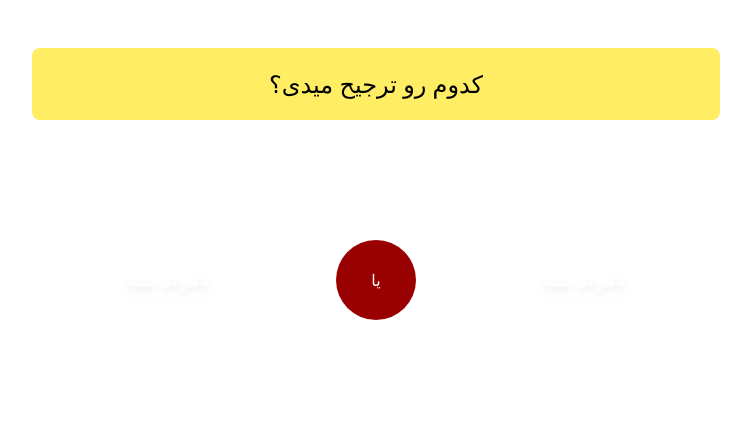
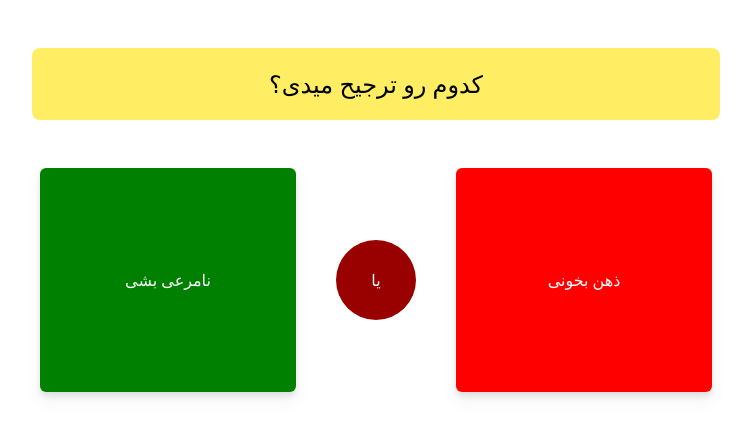
Before and after one commit to PoriyaAbdollahi/wouldyourather, a React (Create React App) app: page / in a window 1280 px wide. Shown: the top 436 px of the page, without its empty margins (264-1015 px from the left). Built offline with nearby package versions, Linux system fonts and the light colour scheme; data requests are answered from the project's data file.

Commit message:
adding Card and Circle and Header and util and a API-mock created

```diff
--- /dev/null
+++ b/json-mock-api/src/db.json
@@ -0,0 +1,29 @@
+{
+    "questions":[
+        {
+            "option1":"نامرعی بشی",
+            "option2":"ذهن بخونی",
+            "vote1":22,
+            "vote2":88
+        },
+        {
+            "option1": "پرواز کنی",
+            "option2": "1 روز بتونی هر کاری خواستی بکنی",
+            "vote1": 2,
+            "vote2": 67
+        }
+        ,
+        {
+            "option1": "هرکسیو خواستی بخندونی",
+            "option2": "هر لحظه در حال خنده باشی",
+            "vote1": 44,
+            "vote2": 22
+        },
+        {
+            "option1": "قدرت آتیش زدن ",
+            "option2": "قدرت یخ زدن ",
+            "vote1": 33,
+            "vote2": 124
+        }
+    ]
+}
--- a/package.json
+++ b/package.json
@@ -9,6 +9,7 @@
     "react": "^18.2.0",
     "react-dom": "^18.2.0",
     "react-scripts": "5.0.1",
+    "react-spring": "^9.4.5",
     "web-vitals": "^2.1.4"
   },
   "scripts": {
--- a/src/App.js
+++ b/src/App.js
@@ -1,21 +1,60 @@
+import { useEffect, useState } from "react";
 import Card from "./components/Card";
+import Circle from "./components/Circle";
+import Header from "./components/Header";
 
+import { numberToPrecentage }  from './miscellaneous/util'
+// import { useSpring, animated } from 'react-spring'
 function App() {
+
+  const [counter , setConuter] = useState(0)
+  const [questions , setQuestions] = useState([])
+
+  useEffect(() => {
+    fetchQuestions()
+
+  }, []);
+
+  const fetchQuestions = async() => {
+    const response = await fetch("http://localhost:3000/questions")
+    const data = await response.json()
+    console.log(data)
+    setQuestions(data)
+
+  }
+
+  // const fetchQuestions =  () => {
+  // axios()
+  // }
+
+  const [displayPercentage, setdisplayPercentage] = useState(false)
+
   return (
     <div className="w-screen h-screen  flex justify-center    " >
       <div className="max-w-lg w-full md:max-w-3xl">
+        <Header />
+        {
+          questions.length>0 ?
+            <div className="px-7  display flex w-full md:flex-row flex-col items-center">
+              <Card
+                color="green"
+                option={questions[counter].option1}
+                precentage={numberToPrecentage(questions[counter].vote1, questions[counter].vote2)[0]}
+                displayPercentage={displayPercentage}
+                setdisplayPercentage={setdisplayPercentage}
+              />
+              <Circle />
+              <Card
+                color="red"
+                option={questions[counter].option2}
+                precentage={numberToPrecentage(questions[counter].vote1, questions[counter].vote2)[1]}
+                displayPercentage={displayPercentage}
+                setdisplayPercentage={setdisplayPercentage}
+              />
+            </div>:""
 
-        <div className='py-2 text-xl   my-10 mx-10 '>
-           <h1 className='text-center bg-Ayellow p-5 rounded-lg md:text-2xl '>کدوم رو ترجیح میدی؟</h1>
-        </div>
+        }
 
-        <div className="px-7  display flex w-full md:flex-row flex-col items-center">
-        <Card color="Agreen" option={"نامرعی بشه"} precentage={"25%"}/>
-          <div className=" w-20 h-24 flex justify-center items-center mx-5">
-            <span className="bg-Abrown w-20 h-20 rounded-full flex justify-center text-white items-center">یا</span>
-          </div>
-          <Card color="Aorange" option={"نامرعی بشه"} precentage={"75%"} />
-        </div>
 
       </div>
     </div>
@@ -23,4 +62,3 @@ function App() {
 }
 
 export default App;
-// FFEE63
--- a/src/components/Card.js
+++ b/src/components/Card.js
@@ -1,9 +1,26 @@
-import React from 'react'
+import React, { useState } from 'react'
+import { config, useSpring, animated } from 'react-spring'
 
-const Card = ({option,children,color}) => {
+
+const Card = ({ option, children, color, precentage, displayPercentage, setdisplayPercentage }) => {
+
+    const { number } = useSpring({
+        reset: true,
+        from: { number: 0 },
+        number: parseInt(precentage),
+        delay: 100,
+        config: config.molasses,
+    })
+
+
+
   return (
-      <div className={`bg-${color} w-52 h-48 m-auto rounded-md  flex items-center justify-center drop-shadow-lg md:w-64 md:h-56 text-white`}>
-          <p>{option}</p>
+      <div style={{ backgroundColor: color }} className={` w-52 h-48 m-auto rounded-md  flex flex-col items-center justify-center drop-shadow-lg md:w-64 md:h-56 text-white`} onClick={() => setdisplayPercentage(!displayPercentage)}>
+          <h2>{option}</h2>
+          <div className='text-2xl'>
+              {displayPercentage ? <animated.div>{number.to(n => Math.floor(n)+"%")}</animated.div> : ""}
+          </div>
+
       </div>
   )
 }
--- /dev/null
+++ b/src/components/Circle.js
@@ -0,0 +1,11 @@
+import React from 'react'
+
+const Circle = () => {
+  return (
+      <div className=" w-20 h-24 flex justify-center items-center mx-5">
+          <span className="bg-Abrown w-20 h-20 rounded-full flex justify-center text-white items-center">یا</span>
+      </div>
+  )
+}
+
+export default Circle
--- /dev/null
+++ b/src/components/Header.js
@@ -0,0 +1,11 @@
+import React from 'react'
+
+const Header = () => {
+  return (
+      <div className='py-2 text-xl   my-10 mx-10 '>
+          <h1 className='text-center bg-Ayellow p-5 rounded-lg md:text-2xl '>کدوم رو ترجیح میدی؟</h1>
+      </div>
+  )
+}
+
+export default Header
--- /dev/null
+++ b/src/miscellaneous/util.js
@@ -0,0 +1,6 @@
+export const numberToPrecentage = (number1,number2) => {
+const total =  number1 + number2
+const prec1 = (number1 * 100) / total
+const prec2 = (number2 * 100) / total
+return [prec1,prec2]
+}
```
Also changed, not shown: json-mock-api/package.json (added, +14 -0 lines), 1 other file (tests, documents, lock files or other folders).
